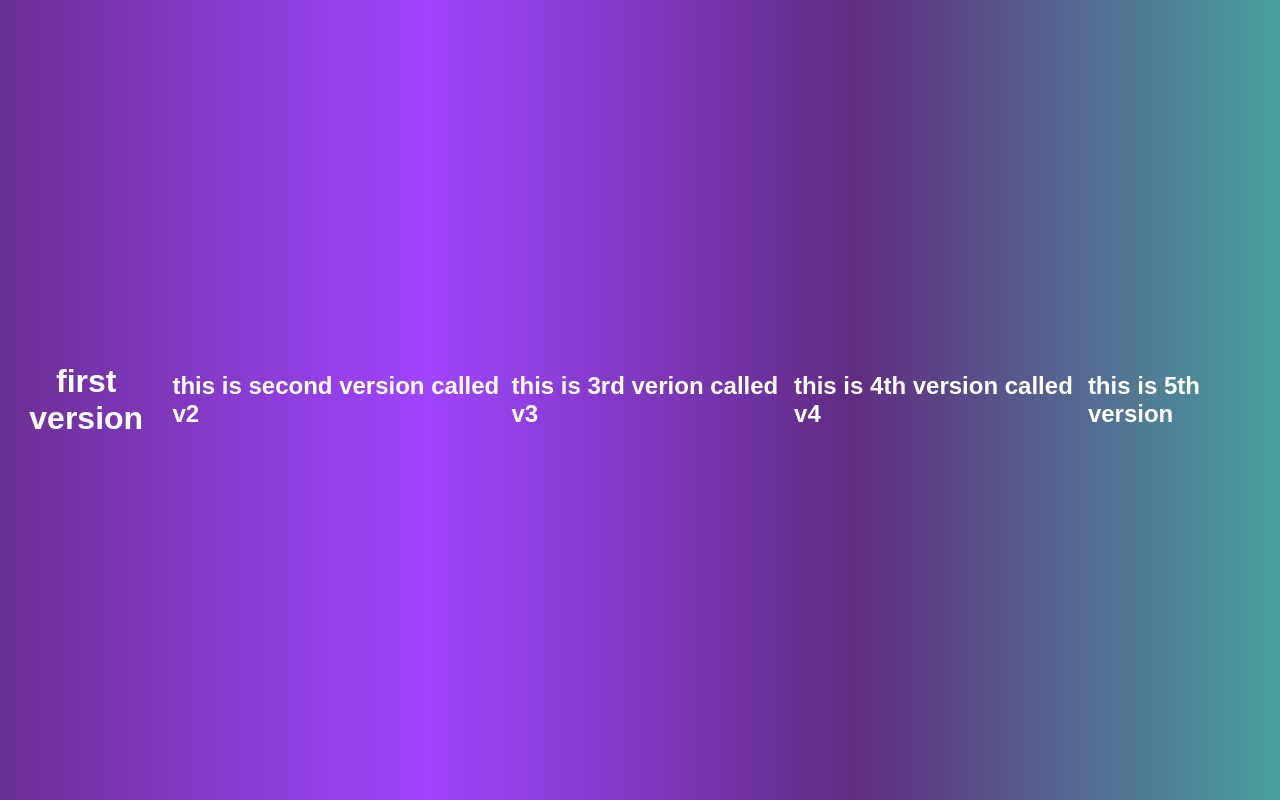
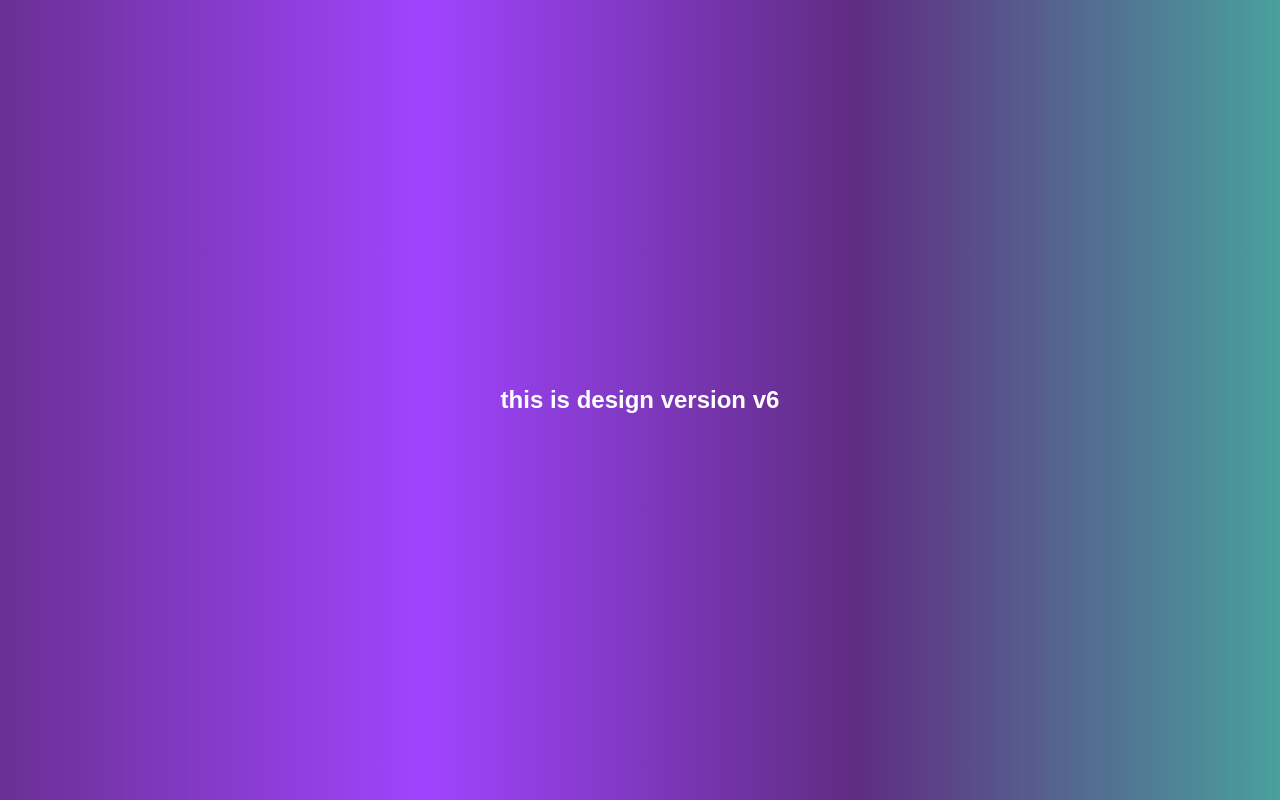
Before and after one commit to venkateshwar2122/test.repo, a plain HTML site: page index.html in a window 1280 px wide. Drawn offline with Linux system fonts and the light colour scheme.

Commit message:
this is design version v6

```diff
--- a/index.html
+++ b/index.html
@@ -7,15 +7,8 @@
     <title>Document</title>
 </head>
 <body>
-    <h1> first version</h1>
 
-    <h2> this is second version called v2</h2>
-
-    <h2>this is 3rd verion called v3</h2>
-
-    <h2>this is 4th version called v4</h2>
-
-    <h2>this is 5th version </h2>
+    <h2>this is design version v6</h2>
 
 </body>
 </html>
```
